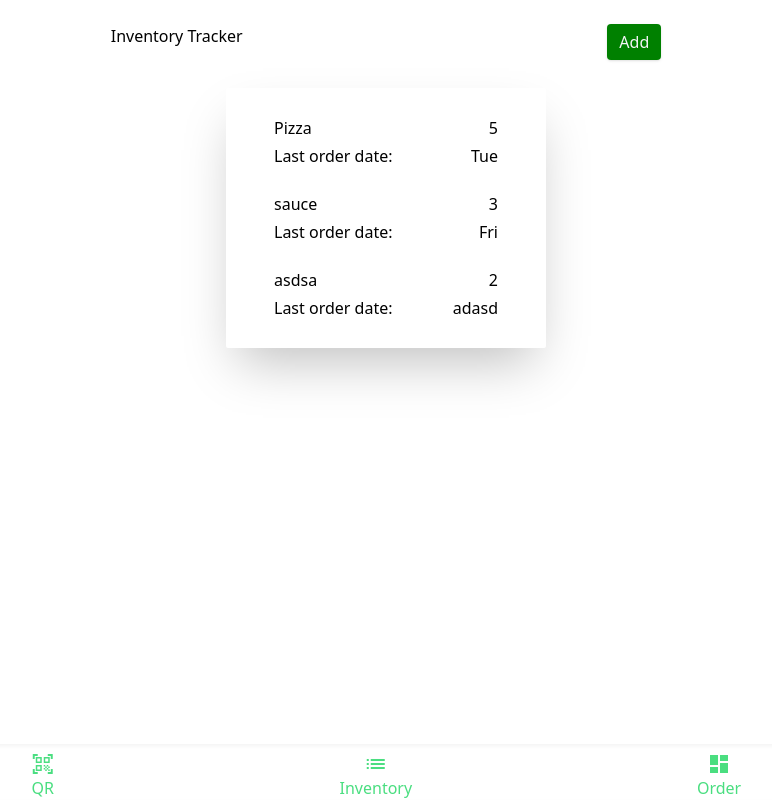
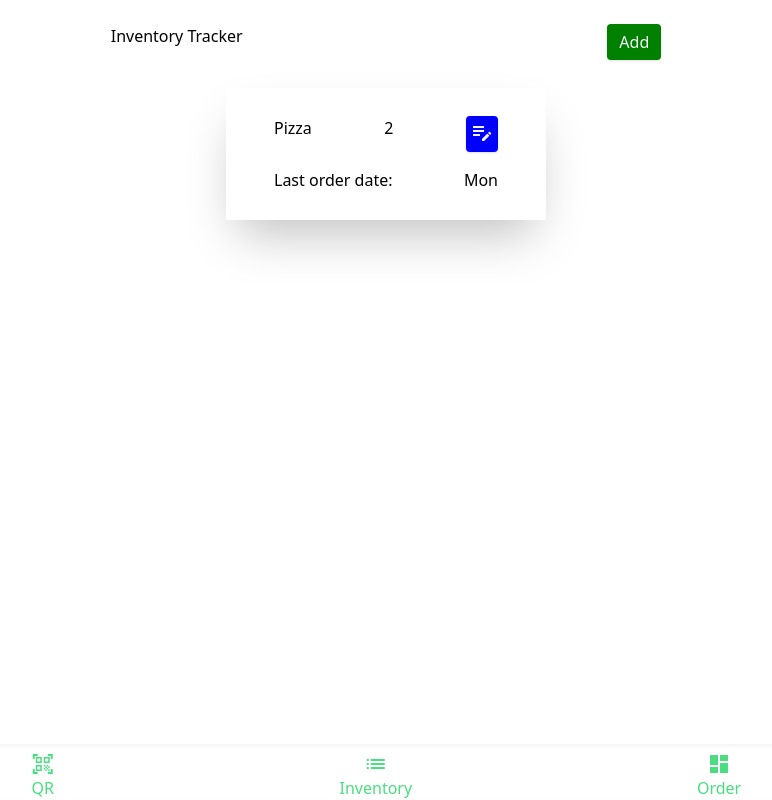
Before and after one commit to chuckweiss/capstone, a React (Create React App) app in the folder another-app/: page /inventory in a window 1280 px wide. Shown: the whole page, without its empty margins (254-1026 px from the left). Built offline with nearby package versions, Linux system fonts and the light colour scheme; data requests are answered from the project's data file.

Commit message:
Added edit button and it opens dialogue box

```diff
--- a/another-app/db.json
+++ b/another-app/db.json
@@ -2,21 +2,9 @@
   "inventory": [
     {
       "text": "Pizza",
-      "amount": "5",
-      "date": "Tue",
+      "amount": "2",
+      "date": "Mon",
       "id": 1
-    },
-    {
-      "text": "sauce",
-      "amount": "3",
-      "date": "Fri",
-      "id": 2
-    },
-    {
-      "text": "asdsa",
-      "amount": "2",
-      "date": "adasd",
-      "id": 3
     }
   ]
 }
--- /dev/null
+++ b/another-app/src/components/inventoryTracker/EditButton.js
@@ -0,0 +1,15 @@
+const EditButton = ({ color, text, onClick }) => {
+    return (
+      <button
+        onClick={onClick}
+        style={{ backgroundColor: color }}
+        className="shadow appearance-none rounded py-1 px-1
+        text-gray-100 mb-3 leading-tight focus:outline-none
+        focus:shadow-outline"
+      >
+        <i className="material-icons" >edit_note</i>
+      </button>
+    );
+  };
+
+  export default EditButton;
--- /dev/null
+++ b/another-app/src/components/inventoryTracker/EditItem.js
@@ -0,0 +1,55 @@
+import { useState } from "react";
+
+const EditItem = ({ onEdit, setShowEdit }) => {
+  const [text, setText] = useState("");
+  const [amount, setAmount] = useState(0);
+  const [date, setDate] = useState("");
+
+  const onSubmit = (e) => {
+    e.preventDefault();
+
+    if (!text || !amount || !date) {
+      alert("Please add item");
+      return;
+    }
+
+    onEdit({ text, amount, date });
+
+    setText("");
+    setAmount(0);
+    setDate("");
+    setShowEdit(false);
+  };
+
+  // each of these should be a component since it's repeated code
+  return (
+    <form
+      className="bg-white shadow-md rounded px-8 pt-6 pb-8 mb-4"
+      onSubmit={onSubmit}
+    >
+      <div className="mb-4">
+        <label className="block text-gray-700 text-sm font-bold mb-2">
+          Item
+        </label>
+        <input
+          className="shadow appearance-none border rounded w-full py-2 px-3 text-gray-700 leading-tight focus:outline-none focus:shadow-outline"
+          type="text"
+          placeholder="Item Name"
+          value={text}
+        />
+      </div>
+
+
+      <input
+        type="submit"
+        value="Save Item"
+        className="shadow appearance-none border
+        border-green-500 rounded w-full py-2 px-3
+        text-gray-700 mb-3 leading-tight focus:outline-none
+        focus:shadow-outline"
+      />
+    </form>
+  );
+};
+
+export default EditItem;
--- a/another-app/src/components/inventoryTracker/Item.js
+++ b/another-app/src/components/inventoryTracker/Item.js
@@ -1,15 +1,28 @@
-const Item = ({ item, deleteItem }) => {
+import EditButton from "./EditButton";
+import EditItem from "./EditItem";
+import { useState } from "react";
+
+const Item = ({ item, deleteItem, editItem }) => {
+  const [showEdit, setShowEdit] = useState(false);
+
   return (
     <div className="py-3" onDoubleClick={() => deleteItem(item.id)}>
       <h3 className="flex flex-row justify-between pb-1">
         {item.text}
         <div>{item.amount}</div>
+      <EditButton
+      color='Blue'
+      onClick={() => setShowEdit(!showEdit)}
+      />
+      {showEdit && <EditItem onEdit={editItem} setShowEdit={setShowEdit} />}
+
       </h3>
       <p className="flex flex-row justify-between">
         Last order date:
         <p>{item.date}</p>
       </p>
     </div>
+
   );
 };
 
```
